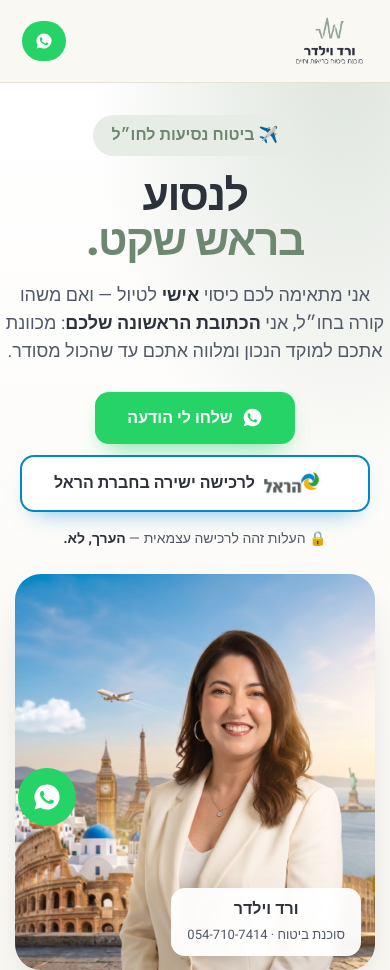
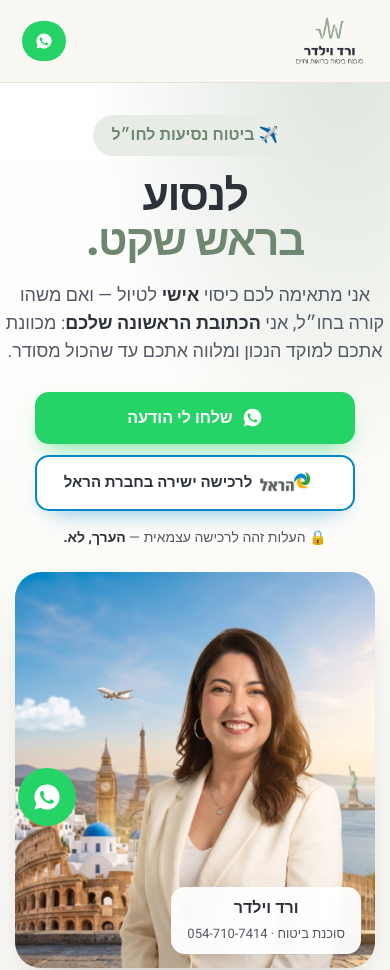
Before and after one commit to shlomimini-Claude/vered-travel-insurance, a plain HTML site: page index.html in a window 390 px wide. Shown: the top 970 px of the page. Drawn offline with Linux system fonts and the light colour scheme.

Commit message:
Balance logos: horizontal PassportCard lockup; uniform 320px CTA buttons on mobile
Co-Authored-By: Claude Opus 4.8 <noreply@anthropic.com>

```diff
--- a/index.html
+++ b/index.html
@@ -114,7 +114,9 @@
   @media(max-width:560px){
     h1{font-size:clamp(38px,11vw,52px)}
     .cta-row{flex-direction:column;align-items:center;gap:11px}
-    .btn{width:auto;font-size:16px;padding:14px 32px}
+    .btn{width:100%;max-width:320px;font-size:16px;padding:14px 20px}
+    .btn-buy{font-size:15px;gap:8px}
+    .btn-buy .blogo{height:22px}
   }
 </style>
 </head>
```
Also changed, not shown: assets/logo-passportcard.png, assets/pc-alt.png (added).
